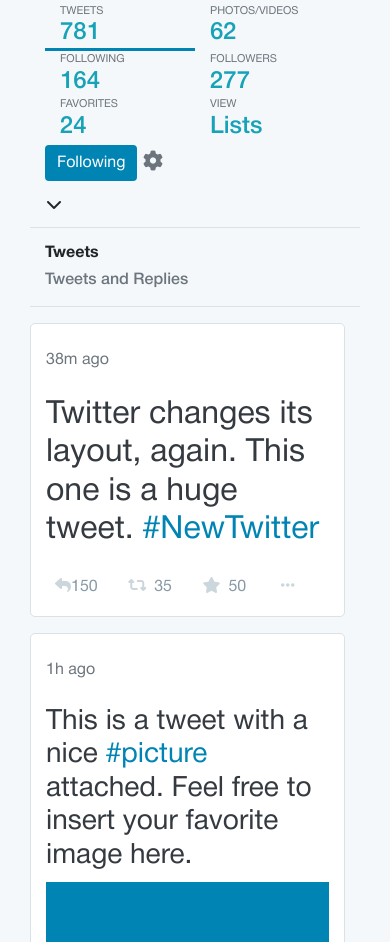
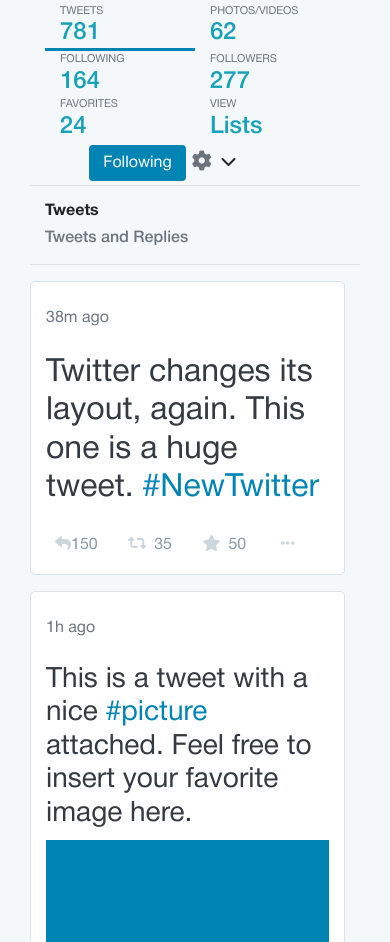
Before and after one commit to NinaHerasymova/rest-api, a plain HTML site: page social_network/index.html in a window 390 px wide. Shown: the part 1606-2548 px from the top of the page. Drawn offline with nearby package versions, Linux system fonts and the light colour scheme.

Commit message:
button adaptive fix ( following )

```diff
--- a/social_network/index.html
+++ b/social_network/index.html
@@ -244,7 +244,7 @@
         </div>
         <div class="col-12 col-md-8 col-xl-7 ">
           <div class="row person-menu border-bottom">
-            <div class="col-md-8 col-lg-8">
+            <div class="col-md-8 col-lg-8 col-sm-12">
               <div class="row flex-row topnav">
                 <div
                   class="active col-6 col-md-4 col-lg-2 flex-column text-muted"
@@ -286,21 +286,21 @@
               </div>
             </div>
             <div
-              class="following-button col-6 col-md-4 col-lg-4 d-flex justify-content-end"
+              class="following-button   col-8 col-md-4 col-lg-4 col-sm-5 d-flex justify-content-end"
             >
               <div class="row">
                 <div>
                   <button
-                    class="btn btn-primary"
+                    class="btn btn-primary col-md-8 col-lg-8 col-sm-8 col-8"
                     style="background-color: #0084B4;
                     border: none"
                   >
                     Following
                   </button>
-                  <button class="btn my-2 my-sm-0 p-0" type="submit">
+                  <button class="btn my-2 my-sm-0 p-0 col-md-2 col-lg-2 col-sm-2 col-2" type="submit">
                     <i class="fas fa-cog text-secondary nav-icons"></i>
                   </button>
-                  <button class="btn my-2 my-sm-0 p-0" type="submit">
+                  <button class="btn my-2 my-sm-0 p-0 col-md-1 col-lg-1 col-sm-1 col-1" type="submit">
                     <i class="fas fa-chevron-down"></i>
                   </button>
                 </div>
```
